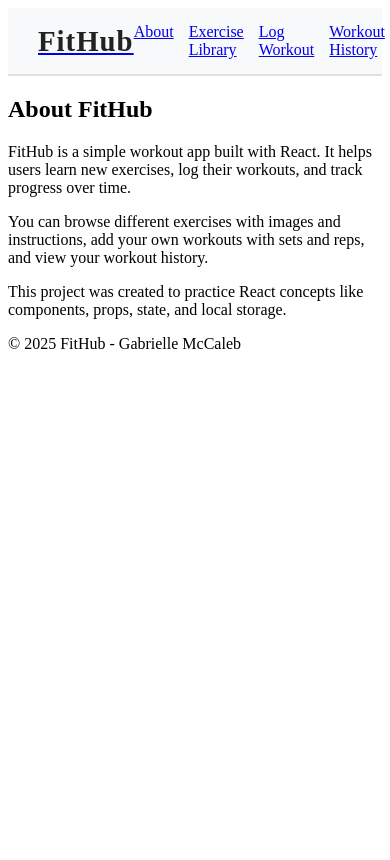
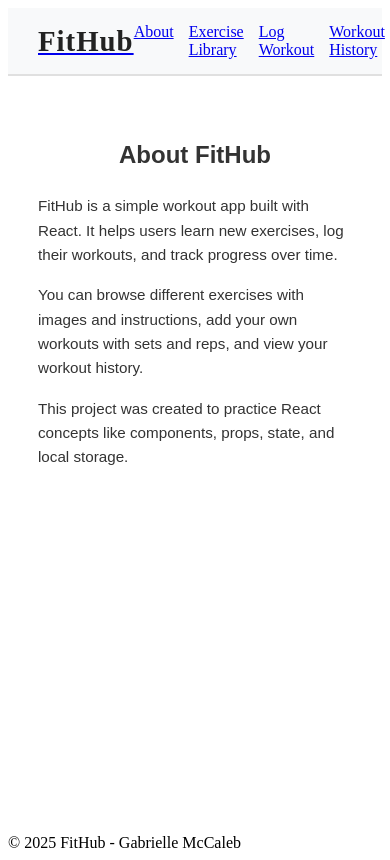
Before and after one commit to gmccaleb/unit-1-project-FitHub, a React (Vite) app in the folder fit-hub/: page /About in a window 390 px wide. Built offline with nearby package versions, Linux system fonts and the light colour scheme.

Commit message:
added styling for about page and exercise libary, WIP

```diff
--- a/fit-hub/src/App.css
+++ b/fit-hub/src/App.css
@@ -0,0 +1,86 @@
+/* Make the app container fill the viewport and use flex column */
+.app-container {
+  display: flex;
+  flex-direction: column;
+  min-height: 100vh; /* full viewport height */
+}
+
+/* Main content grows to fill available space */
+.app-content {
+  flex: 1; /* expands between header and footer */
+  padding: 20px;
+  box-sizing: border-box;
+}
+
+
+/* Grid container - Exercise Library */
+.exercise-grid {
+  display: grid;
+  grid-template-columns: repeat(4, 1fr); /* 4 equal columns */
+  gap: 20px; /* spacing between columns */
+  width: 100%; /* fill parent */
+  max-width: 1200px; /* optional: limit max width */
+  margin: 0 auto; /* center the grid */
+  box-sizing: border-box;
+}
+
+/* Exercise Card */
+.card {
+  display: flex;
+  flex-direction: column;
+  border: 1px solid #ccc;
+  border-radius: 8px;
+  padding: 10px;
+  background-color: #fff;
+  width: 100%; /* fills grid column */
+  box-sizing: border-box;
+}
+
+.card img {
+  width: 100%; /* makes sure the image never overflows */
+  height: auto;
+  border-radius: 8px;
+  object-fit: cover;
+}
+
+.card h3 {
+  margin-top: 10px;
+  text-align: center;
+}
+
+
+/* About */
+.about {
+  max-width: 800px; /* limit width for readability */
+  margin: 40px auto; /* center the content and add top/bottom spacing */
+  padding: 0 20px;
+  font-family: Arial, sans-serif;
+  line-height: 1.6;
+  color: #333; /* default text color */
+}
+
+.about h2 {
+  font-size: 2rem;
+  text-align: center;
+  margin-bottom: 20px;
+}
+
+.about section p {
+  margin-bottom: 16px;
+  font-size: 1rem;
+}
+
+/* Responsive adjustments */
+@media (max-width: 600px) {
+  .about {
+    padding: 0 10px;
+  }
+
+  .about h2 {
+    font-size: 1.5rem;
+  }
+
+  .about section p {
+    font-size: 0.95rem;
+  }
+}
--- a/fit-hub/src/App.jsx
+++ b/fit-hub/src/App.jsx
@@ -10,8 +10,10 @@
 
 function App() {
   return (
-    <>
+    <div className="app-container">
       <Header />
+
+      <main className="app-content">
         <Routes>
           <Route path="/" element={<Home />} />
           <Route path="/Exercise-Library" element={<ExerciseLibrary />} />
@@ -19,8 +21,10 @@
           <Route path="/Workout-History" element={<WorkOutHistory />} />
           <Route path="/About" element={<About />} />
         </Routes>
+      </main>
+
       <Footer />
-    </>
+    </div>
   );
 }
 
--- a/fit-hub/src/components/About.jsx
+++ b/fit-hub/src/components/About.jsx
@@ -1,8 +1,6 @@
-import React from 'react'
-
 function About() {
-    return (
-         <main>
+  return (
+    <main className="about">
       <h2>About FitHub</h2>
       <section>
         <p>
@@ -21,7 +19,7 @@
         </p>
       </section>
     </main>
-    )
+  );
 }
 
-export default About
+export default About;
--- a/fit-hub/src/components/reusable/ExerciseCard.css
+++ /dev/null
@@ -1,33 +0,0 @@
-.card {
-  border: 1px solid #ccc;
-  border-radius: 8px;
-  padding: 10px;
-  margin-bottom: 10px;
-  cursor: pointer;
-  transition: box-shadow 0.2s;
-}
-
-.card:hover {
-  box-shadow: 0 4px 8px rgba(0, 0, 0, 0.2);
-}
-
-
-.card h3 {
-  margin-top: 10px;
-  margin-bottom: 5px;
-}
-
-.card .details {
-  margin-top: 10px;
-}
-
-.card .details p {
-  margin: 5px 0;
-}
-
-.exercise-grid {
-  display: grid;
-  grid-template-columns: repeat(4, 1fr); /* 4 equal columns */
-  gap: 20px; /* spacing between cards */
-  padding: 20px;
-}
--- a/fit-hub/src/index.css
+++ b/fit-hub/src/index.css
@@ -1,3 +1,4 @@
 @import url('./components/layout/layout.css');
 @import url('./components/reusable/Button.css');
-@import url('./components/reusable/ExerciseCard.css')
+/* @import url('./components/reusable/ExerciseCard.css'); */
+@import url('./App.css');
```
Lines whose indentation alone changed are shown as unchanged.
